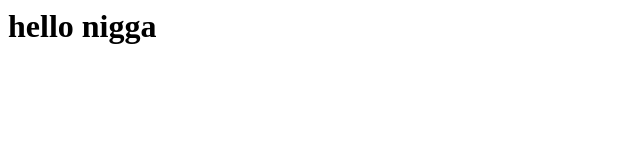
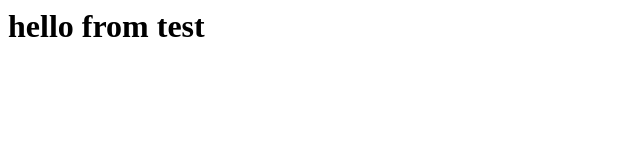
Before and after one commit to AhmedGhanem31/frist-repo, a plain HTML site: page index.html in a window 1280 px wide. Shown: the whole page, without its empty margins (0-640 px from the left). Drawn offline with Linux system fonts and the light colour scheme.

Commit message:
Update header text in index.html

```diff
--- a/index.html
+++ b/index.html
@@ -1,3 +1,3 @@
 <html>
-  <h1> hello nigga </h1>
+  <h1> hello from test </h1>
 </html>
```
